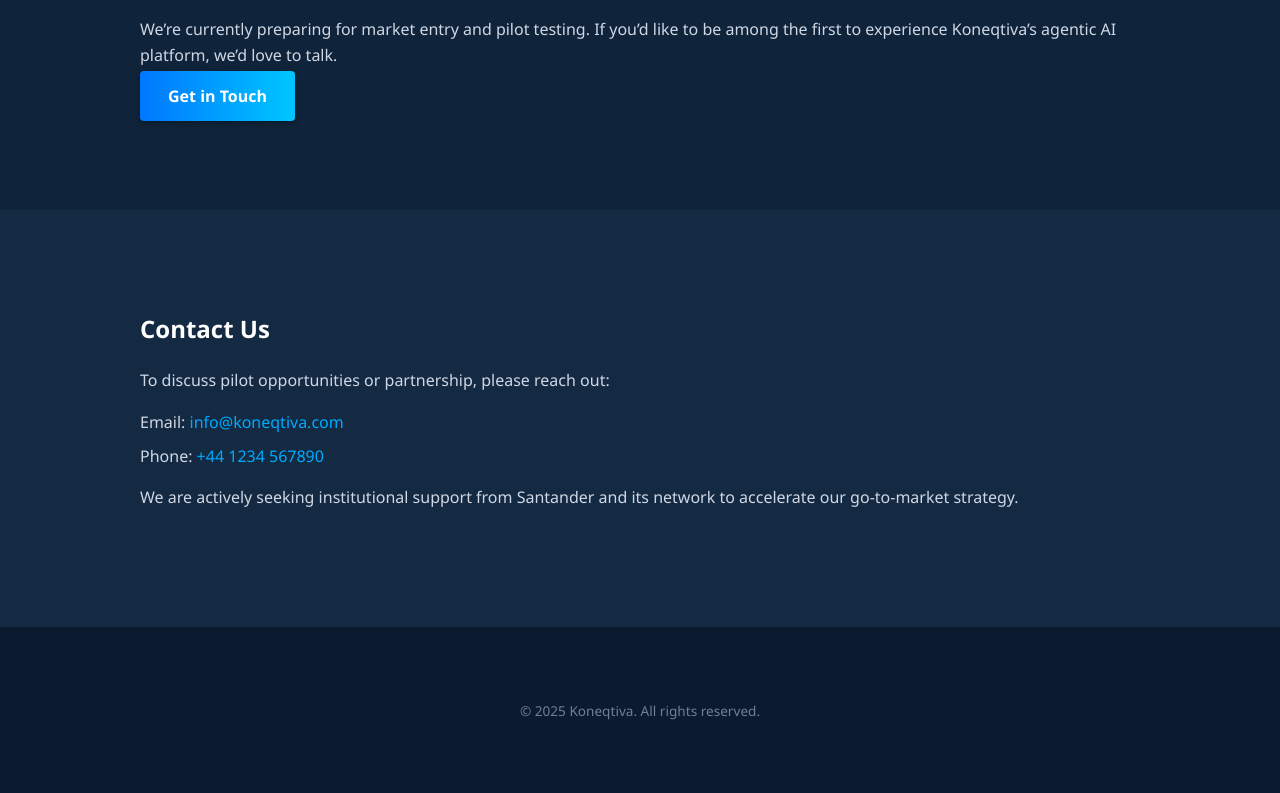
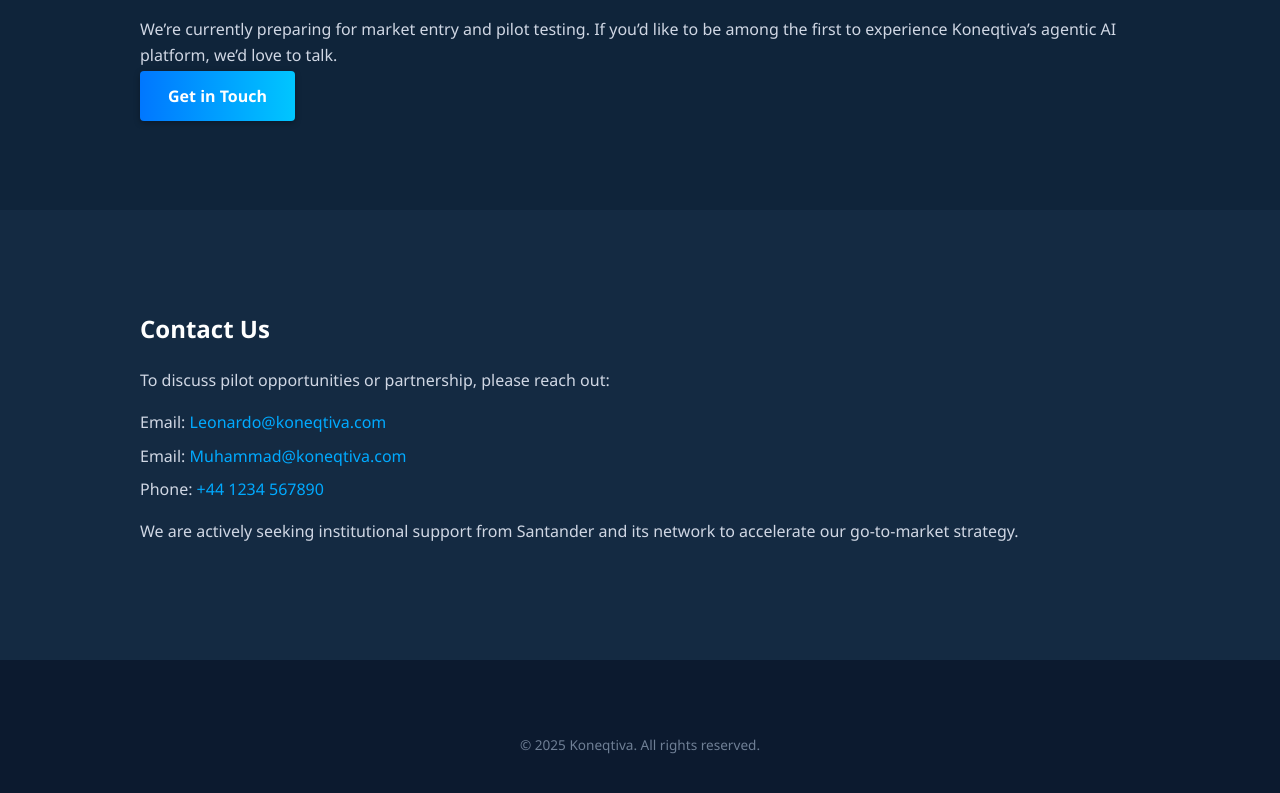
Before and after one commit to LeonardoKoxa/Netweb, a plain HTML site: page index.html in a window 1280 px wide. Shown: the part 2676-3469 px from the top of the page. Drawn offline with Linux system fonts and the light colour scheme.

Commit message:
Update index.html

```diff
--- a/index.html
+++ b/index.html
@@ -90,7 +90,8 @@
                 <h2>Contact Us</h2>
                 <p>To discuss pilot opportunities or partnership, please reach out:</p>
                 <ul class="contact-list">
-                    <li>Email: <a href="mailto:info@koneqtiva.com">info@koneqtiva.com</a></li>
+                    <li>Email: <a href="mailto:leonardo@koneqtiva.com">Leonardo@koneqtiva.com</a></li>
+                    <li>Email: <a href="mailto:muhammad@koneqtiva.com">Muhammad@koneqtiva.com</a></li>
                     <li>Phone: <a href="tel:+441234567890">+44 1234 567890</a></li>
                 </ul>
                 <p>We are actively seeking institutional support from Santander and its network to accelerate our go‑to‑market strategy.</p>
```
